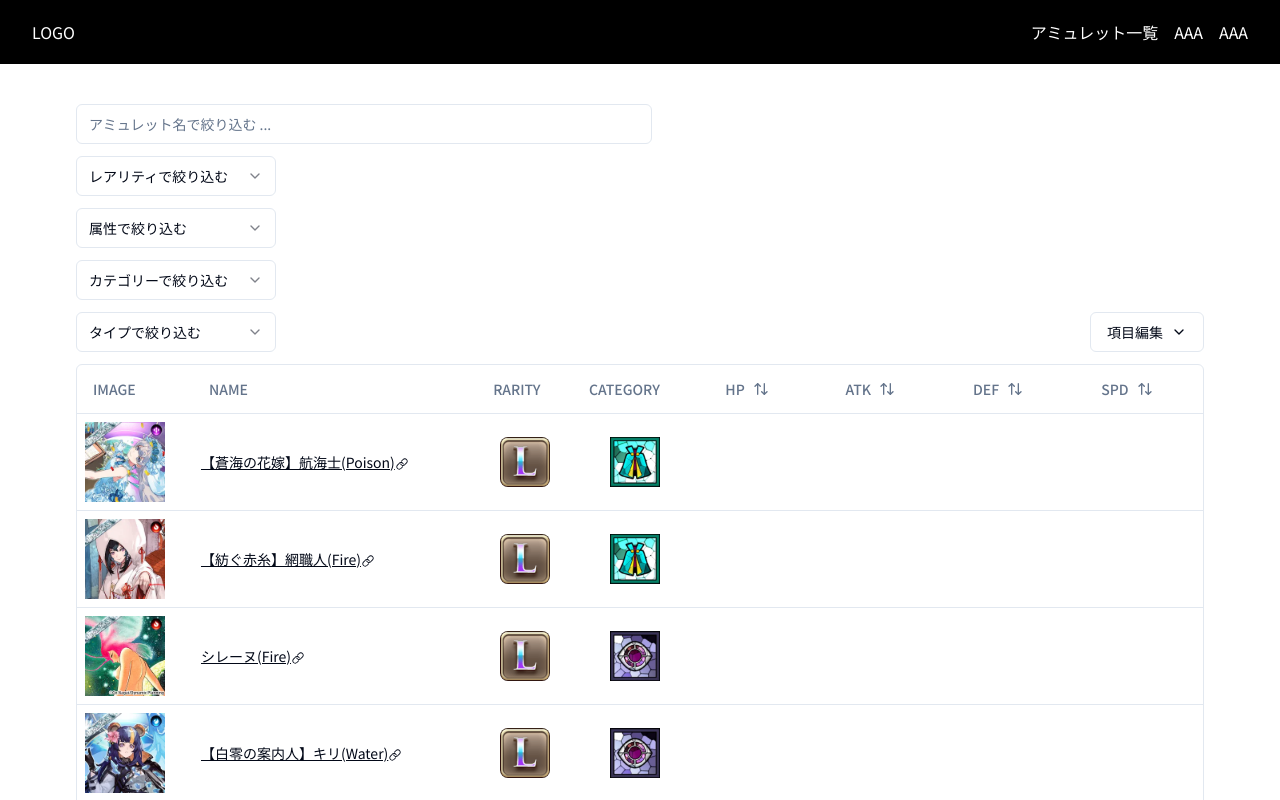
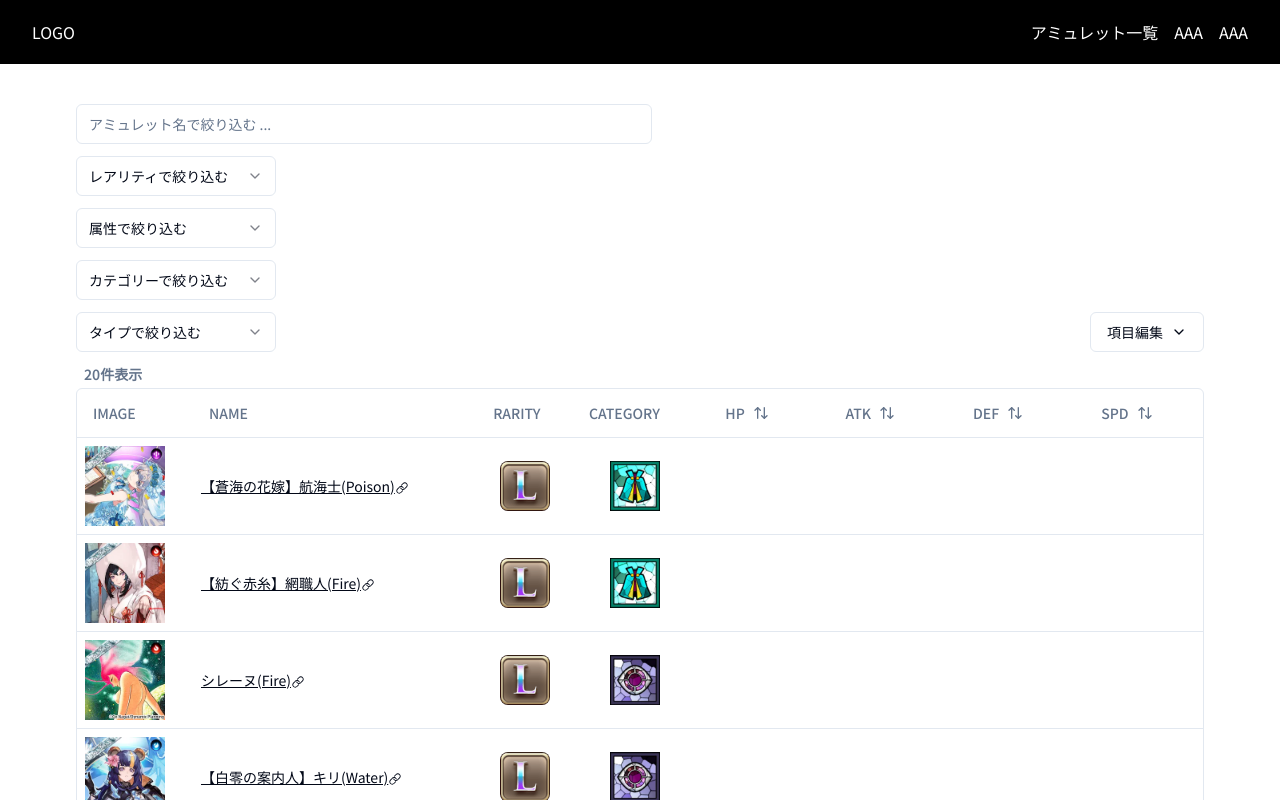
Before and after one commit to shimishimizu/jobtribes-tools, a Next.js app: page /amulets in a window 1280 px wide. Shown: the top 800 px of the page. Built offline with nearby package versions, Linux system fonts and the light colour scheme.

Commit message:
表示件数表記の追加

```diff
--- a/app/amulets/_componets/DataTable.tsx
+++ b/app/amulets/_componets/DataTable.tsx
@@ -142,6 +142,9 @@ export function DataTable<TData, TValue>({
           </DropdownMenuContent>
         </DropdownMenu>
       </div>
+      <p className="mb-1 px-2 text-sm font-semibold text-muted-foreground">
+        {table.getRowModel().rows.length}件表示
+      </p>
       <div className="rounded-md border">
         <Table>
           <TableHeader>
```
